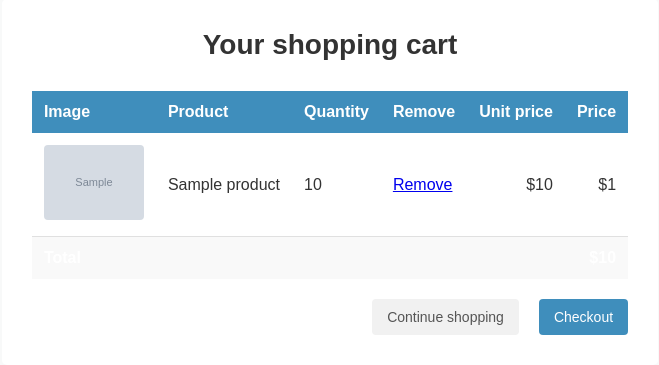
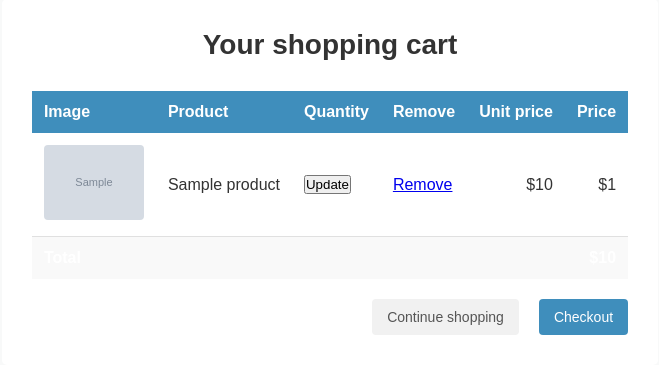
Before and after one commit to smsharon/onlineShop_django, a Django app: template myshop/cart/templates/cart/detail.html in a window 1280 px wide. Shown: the part 135-500 px from the top of the page, without its empty margins (310-969 px from the left). Run offline with Django 5.2, Linux system fonts and the light colour scheme; the template is opened without the code that fills it: most values are stand-ins (such as "Sample title", 1, 10 or a date in 2020); grey boxes marked "Sample" are stand-in pictures.

Commit message:
feat: add update button

```diff
--- a/myshop/cart/templates/cart/detail.html
+++ b/myshop/cart/templates/cart/detail.html
@@ -126,7 +126,14 @@
                 </a>
               </td>
               <td>{{ product.name }}</td>
-              <td>{{ item.quantity }}</td>
+              <td>
+                <form action="{% url "cart:cart_add" product.id %}" method="post">
+                {{ item.update_quantity_form.quantity }}
+                {{ item.update_quantity_form.update }}
+                <input type="submit" value="Update">
+                {% csrf_token %}
+                </form>
+               </td>
               <td><a href="{% url 'cart:cart_remove' product.id %}">Remove</a></td>
               <td class="num">${{ item.price }}</td>
               <td class="num">${{ item.total_price }}</td>
--- a/myshop/cart/views.py
+++ b/myshop/cart/views.py
@@ -29,6 +29,10 @@
 # view to display the cart and its items
 def cart_detail(request):
     cart = Cart(request)
+    for item in cart:
+        item['update_quantity_form'] = CartAddProductForm(
+                          initial={'quantity': item['quantity'],
+                          'update': True})
     return render(request, 'cart/detail.html', {'cart': cart})
 
 #view to add an Add to cart button
```
Also changed, not shown: myshop/db.sqlite3.
